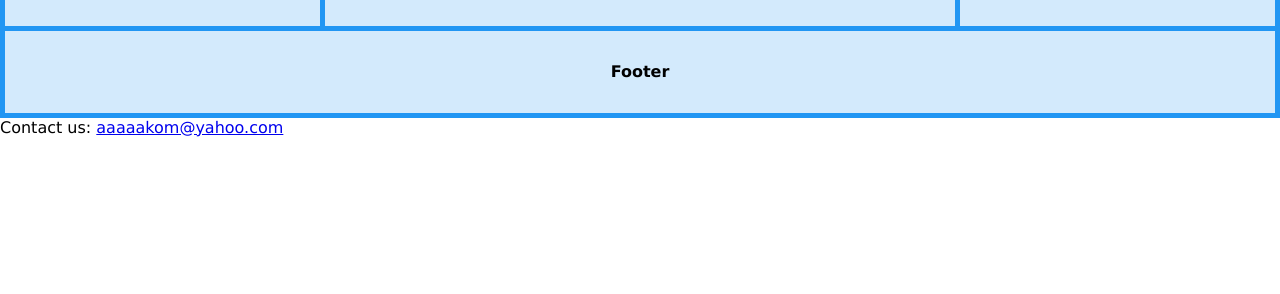
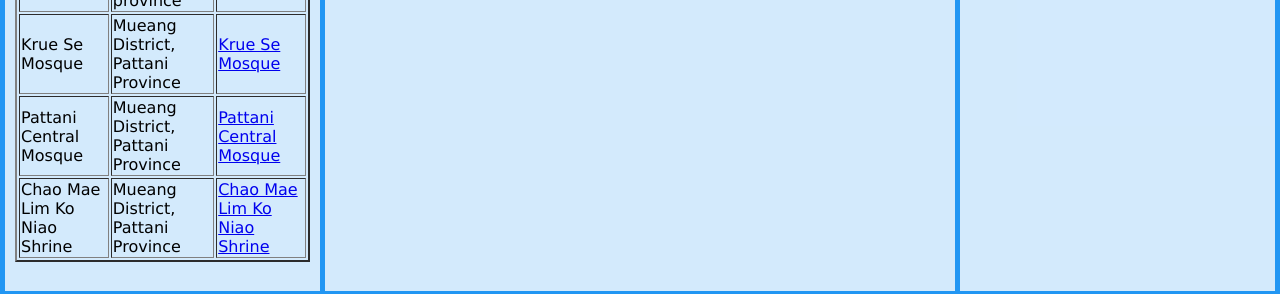
Before and after one commit to rahmah121/Chocolate-, a plain HTML site: page myFrame.html in a window 1280 px wide. Shown: the part 1653-1947 px from the top of the page. Before the commit the page ends 1790 px from the top, so only its background shows below. Drawn offline with Linux system fonts and the light colour scheme.

Commit message:
Update myFrame.html

```diff
--- a/myFrame.html
+++ b/myFrame.html
@@ -188,6 +188,21 @@
 				<td>Muang District, Pattani province</td>
 				<td><a href="https://maps.app.goo.gl/Cypihrok3Y1LSwLf6?g_st=ic"> PSU Pattani </a></td>
 			 		    </tr>
+	</tr>
+		<td>Krue Se Mosque</td>
+<td>Mueang District, Pattani Province</td>
+<td><a href="https://www.google.com/maps/place/%D9%85%D8%B3%D8%AC%D8%AF+%D9%83%D8%B1%D9%88%D8%B3%D9%8A%E2%80%AD/@6.8730141,101.3050212,17z/data=!3m1!4b1!4m6!3m5!1s0x31b300d4a5bfe60b:0x2349727370f4ceb0!8m2!3d6.8730141!4d101.3028325!16s%2Fm%2F05p6nsz?entry=ttu&g_ep=EgoyMDI1MDIxMi4wIKXMDSoASAFQAw%3D%3D#">Krue Se Mosque</a></td>
+</tr>
+</tr>
+<td>Pattani Central Mosque</td>
+<td>Mueang District, Pattani Province</td>
+<td><a href="https://www.google.com/maps/place/%D9%85%D8%B3%D8%AC%D8%AF+%D9%81%D8%B7%D8%A7%D9%86%D9%8A+%D8%A7%D9%84%D9%85%D8%B1%D9%83%D8%B2%D9%8A%E2%80%AD/@6.8620127,101.2576845,17z/data=!3m1!4b1!4m6!3m5!1s0x31b306a635d1857f:0xb5698000305ddf31!8m2!3d6.8620127!4d101.2554958!16s%2Fg%2F1269nwrjy?entry=ttu&g_ep=EgoyMDI1MDIxMi4wIKXMDSoASAFQAw%3D%3D">Pattani Central Mosque</a></td>
+</tr>
+</tr>
+<td>Chao Mae Lim Ko Niao Shrine</td>
+		<td>Mueang District, Pattani Province</td>
+<td><a href="https://www.google.com/maps/place/%D8%B6%D8%B1%D9%8A%D8%AD+%D8%AA%D8%B4%D8%A7%D9%88+%D9%85%D8%A7%D9%8A+%D9%84%D9%8A%D9%85+%D9%83%D9%88+%D9%86%D9%8A%D8%A7%D9%88%E2%80%AD/@6.871388,101.2602963,17z/data=!3m1!4b1!4m6!3m5!1s0x31b306ac9d9541b5:0x23c06290027898f5!8m2!3d6.871388!4d101.2581076!16s%2Fg%2F11fz2rkg7r?entry=ttu&g_ep=EgoyMDI1MDIxMi4wIKXMDSoASAFQAw%3D%3D">Chao Mae Lim Ko Niao Shrine</a></td>
+	</tr>
         </table>
     <br></div>
     <div class="video">
```
